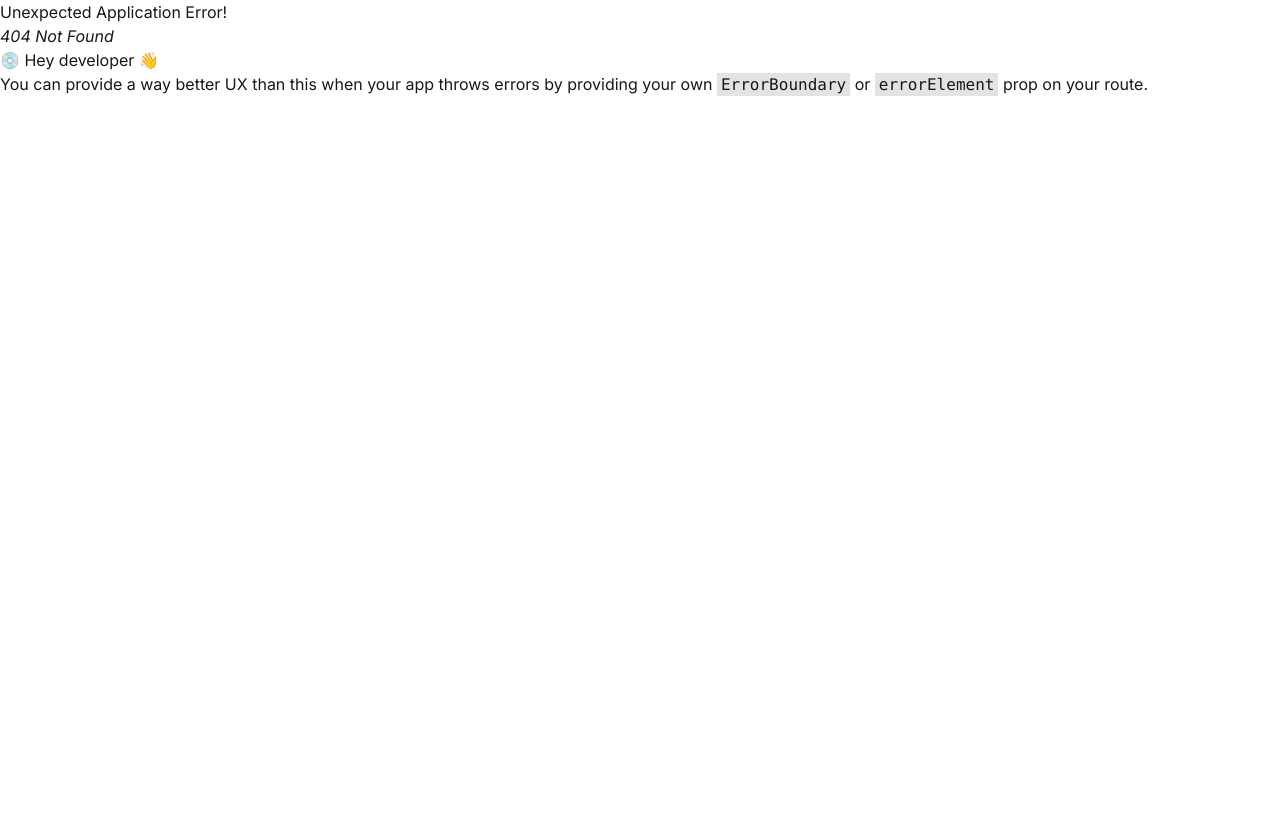
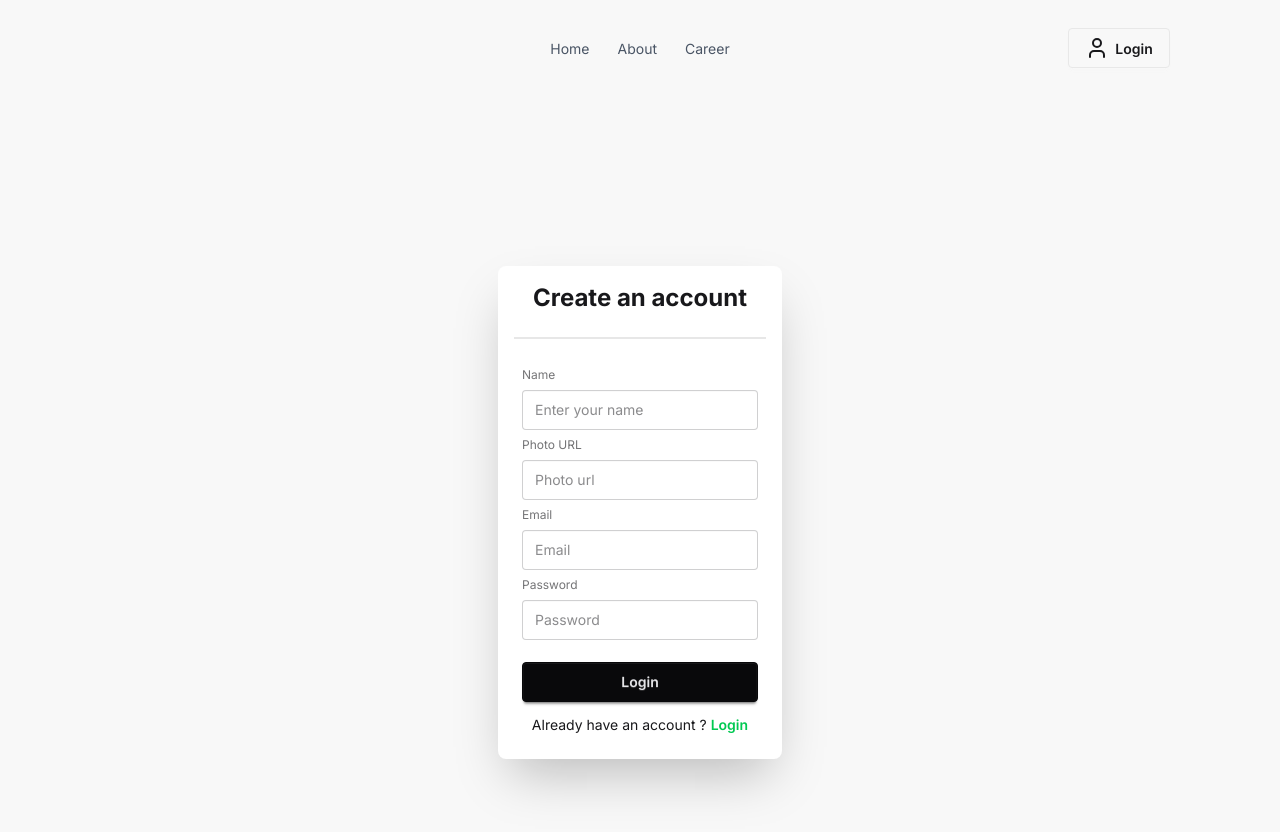
Before and after one commit to antnose/PH-Module-50, a React (Vite) app in the folder news-portal/: page /auth/register in a window 1280 px wide. Before the commit this address had no page. Shown: the top 832 px of the page. Before the commit the page ends 800 px from the top, so only its background shows below. Built offline with nearby package versions, Linux system fonts and the light colour scheme.

Commit message:
Add login page and register page and also add toggling features between two page

```diff
--- a/news-portal/src/components/Navbar.jsx
+++ b/news-portal/src/components/Navbar.jsx
@@ -44,7 +44,7 @@ const Navbar = () => {
         </ul>
       </div>
       <div className="navbar-end">
-        <Link to={"/login"} className="flex btn">
+        <Link to={"/auth/login"} className="flex btn">
           <User /> Login
         </Link>
       </div>
--- /dev/null
+++ b/news-portal/src/layouts/AuthLayout.jsx
@@ -0,0 +1,18 @@
+import React from "react";
+import Navbar from "../components/Navbar";
+import { Outlet } from "react-router";
+
+const AuthLayout = () => {
+  return (
+    <div className="bg-base-200 min-h-screen">
+      <header className="w-11/12 mx-auto py-4">
+        <Navbar />
+      </header>
+      <main className="w-11/12 mx-auto py-4">
+        <Outlet />
+      </main>
+    </div>
+  );
+};
+
+export default AuthLayout;
--- /dev/null
+++ b/news-portal/src/pages/Login.jsx
@@ -0,0 +1,42 @@
+import React from "react";
+import { Link } from "react-router";
+
+const Login = () => {
+  return (
+    <div className="hero bg-base-200 min-h-screen">
+      <div className="hero-content">
+        <div className="card bg-base-100 w-full shrink-0 shadow-2xl">
+          <h2 className="text-center pt-4 font-bold text-2xl">
+            Login your account
+          </h2>
+
+          <div className="divider px-4" />
+
+          <div className="card-body pt-0">
+            <fieldset className="fieldset">
+              <label className="label">Email</label>
+              <input type="email" className="input" placeholder="Email" />
+              <label className="label">Password</label>
+              <input type="password" className="input" placeholder="Password" />
+              <div>
+                <a className="link link-hover">Forgot password?</a>
+              </div>
+              <button className="btn btn-neutral mt-4">Login</button>
+            </fieldset>
+            <p className="text-center">
+              Don't Have An Account ?{" "}
+              <Link
+                to={"/auth/register"}
+                className="text-red-500 font-semibold "
+              >
+                Register
+              </Link>
+            </p>
+          </div>
+        </div>
+      </div>
+    </div>
+  );
+};
+
+export default Login;
--- /dev/null
+++ b/news-portal/src/pages/Register.jsx
@@ -0,0 +1,67 @@
+import { Link } from "react-router";
+
+const Register = () => {
+  return (
+    <div className="hero bg-base-200 min-h-screen">
+      <div className="hero-content">
+        <div className="card bg-base-100 w-full shrink-0 shadow-2xl">
+          <h2 className="text-center pt-4 font-bold text-2xl">
+            Create an account
+          </h2>
+
+          <div className="divider px-4" />
+
+          <div className="card-body pt-0">
+            <fieldset className="fieldset">
+              {/* Name */}
+              <label className="label">Name</label>
+              <input
+                name="name"
+                type="text"
+                className="input"
+                placeholder="Enter your name"
+              />
+
+              {/* Photo Url */}
+              <label className="label">Photo URL</label>
+              <input
+                name="photoUrl"
+                type="text"
+                className="input"
+                placeholder="Photo url"
+              />
+
+              {/* Email */}
+              <label className="label">Email</label>
+              <input
+                name="email"
+                type="email"
+                className="input"
+                placeholder="Email"
+              />
+
+              {/* Password */}
+              <label className="label">Password</label>
+              <input
+                name="password"
+                type="password"
+                className="input"
+                placeholder="Password"
+              />
+
+              <button className="btn btn-neutral mt-4">Login</button>
+            </fieldset>
+            <p className="text-center">
+              Already have an account ?{" "}
+              <Link to={"/auth/login"} className="text-green-500 font-semibold">
+                Login
+              </Link>
+            </p>
+          </div>
+        </div>
+      </div>
+    </div>
+  );
+};
+
+export default Register;
```
Also changed, not shown: news-portal/src/router/router.jsx (+17 -0 lines).
